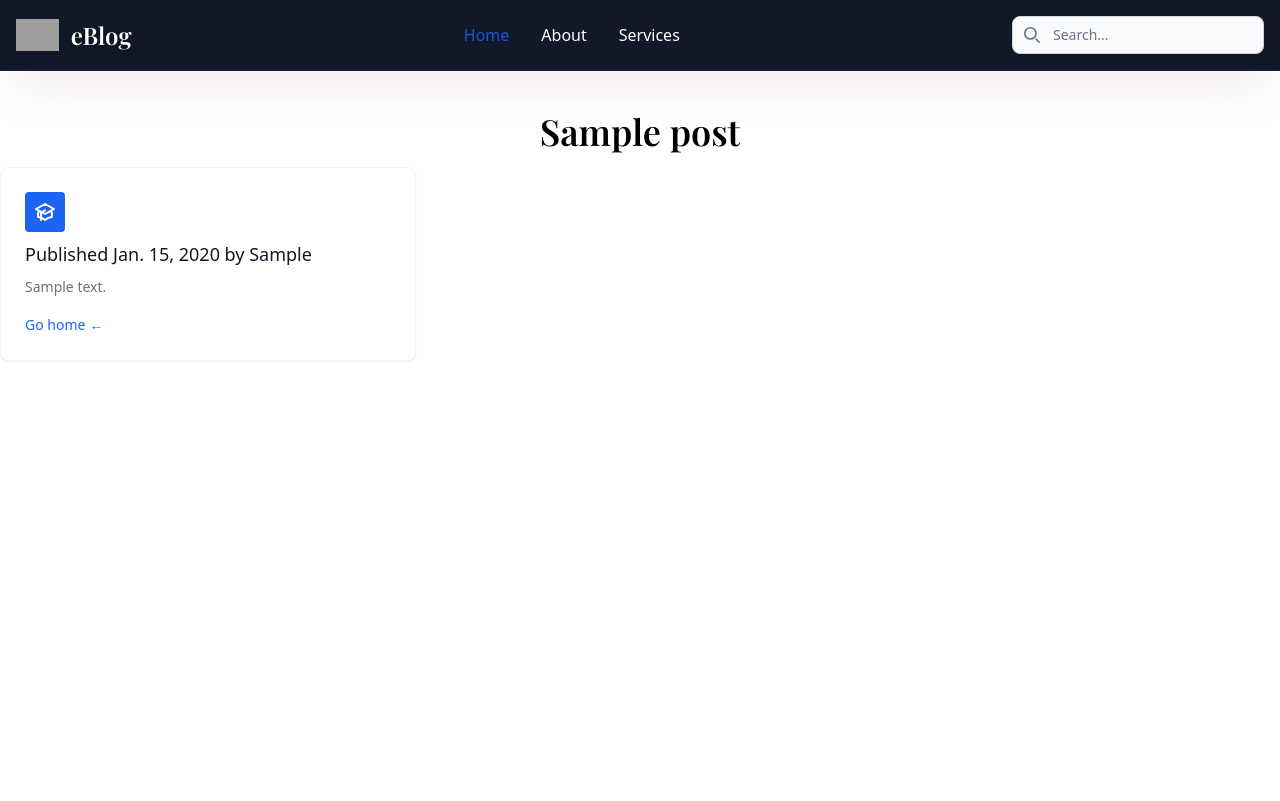
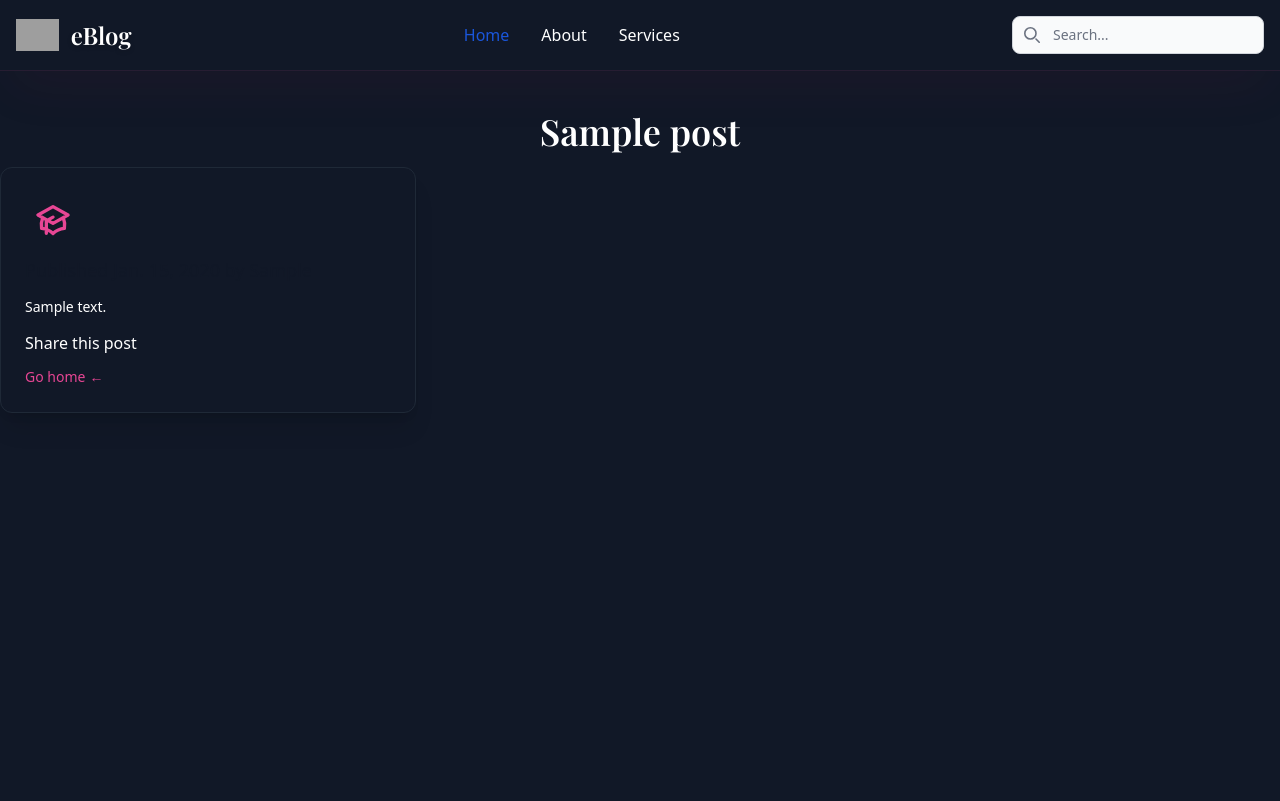
Before and after one commit to Earnstein/eBlog, a Django app: template templates/blog/details.html in a window 1280 px wide. Before the commit the page ends 330 px from the top, so only its background shows below. Run offline with Django 5.2, Linux system fonts and the light colour scheme; the template is opened without the code that fills it: values that come from a table or form of the project are taken from there, others are empty; tables that the repository leaves empty hold one stand-in row (values such as "Sample post"); style sheets or scripts are compiled from the project's sources; some libraries are stand-ins or nearby versions; some web fonts are replaced; grey boxes are pictures that could not be loaded.

Commit message:
chore: fix styles

```diff
--- a/templates/blog/details.html
+++ b/templates/blog/details.html
@@ -1,16 +1,16 @@
 {% extends "_base.html" %} {% block content %}
-<section>
+<section class="bg-gray-900 text-white" style="height: calc(100vh - 70px);">
   <div class="container mx-auto">
     <div class="max-w-screen-xl mx-auto w-full space-y-4 py-10">
       <h1 class="text-4xl font-playfair text-center">  {{ post.title|capfirst }}</h1>
       <div
         class="grid grid-cols-1 sm:grid-cols-2 md:grid-cols-3 gap-4 mx-auto mt-4 px-4 sm:px-0"
       >
-      <article class="rounded-lg border border-gray-100 bg-white shadow-sm transition hover:shadow-lg sm:p-6">
-        <span class="inline-block rounded bg-blue-600 p-2 text-white">
+      <article  class="block space-y-3 rounded-xl border border-gray-800 p-6 shadow-xl transition hover:border-pink-500/10 hover:shadow-pink-500/10" >
+        <span class="inline-block rounded p-2 text-pink-500">
           <svg
             xmlns="http://www.w3.org/2000/svg"
-            class="h-6 w-6"
+            class="size-10 text-pink-500"
             fill="none"
             viewBox="0 0 24 24"
             stroke="currentColor"
@@ -35,12 +35,16 @@
           </h3>
         </a>
 
-        <p class="mt-2 line-clamp-3 text-sm/relaxed text-gray-500">{{post.body}}</p>
+        <p class="mt-2 line-clamp-3 text-sm/relaxed text-white">{{post.body}}</p>
 
-
+        <p class="mb-2">
+          <a href="{% url "blog:post_share" post.id %}">
+          Share this post
+          </a>
+        </p>
         <a
         href="{% url 'blog:home' %}"
-        class="group mt-4 inline-flex items-center gap-1 text-sm font-medium text-blue-600"
+        class="group mt-4 inline-flex items-center gap-1 text-sm font-medium text-pink-500"
       >
       Go home
 
```
